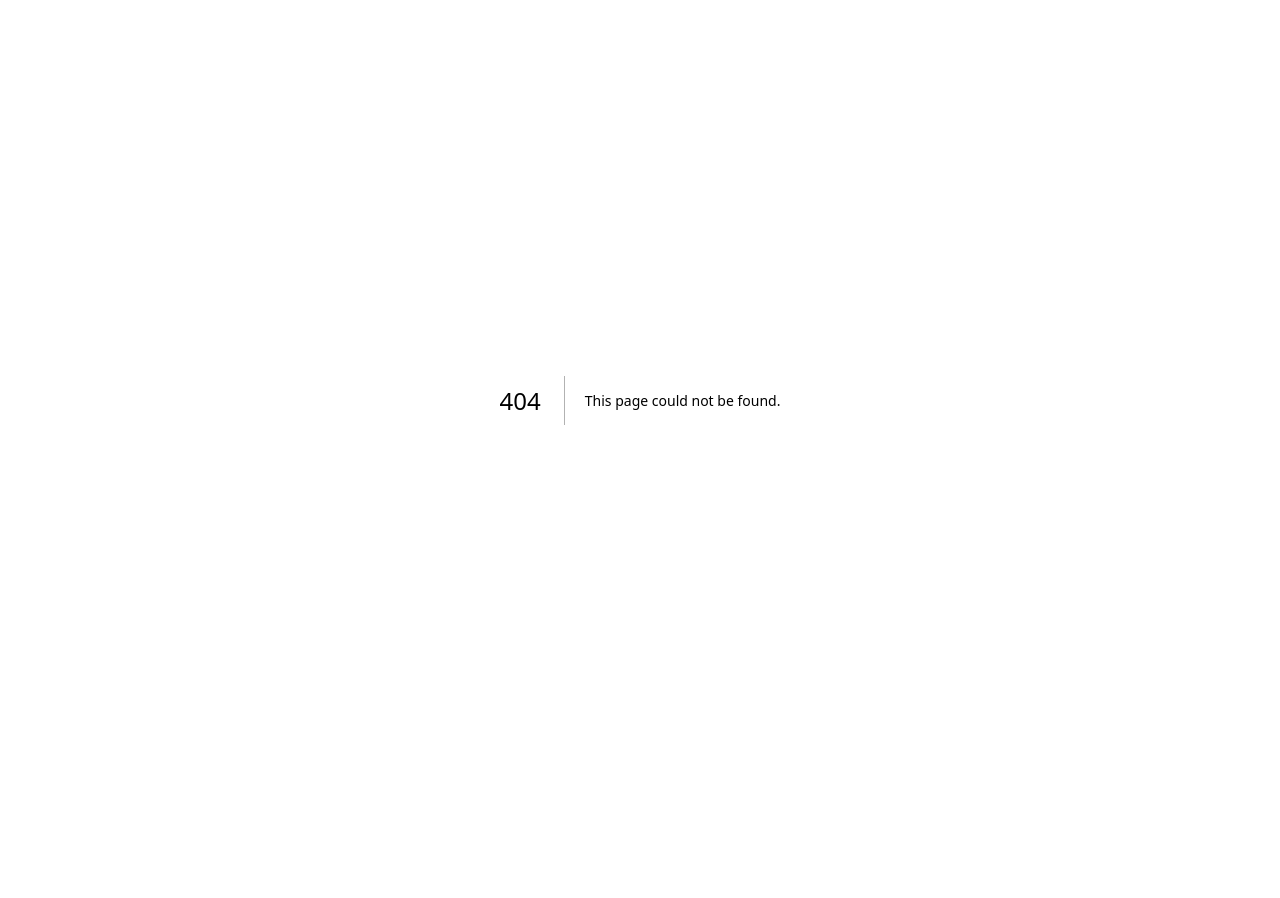
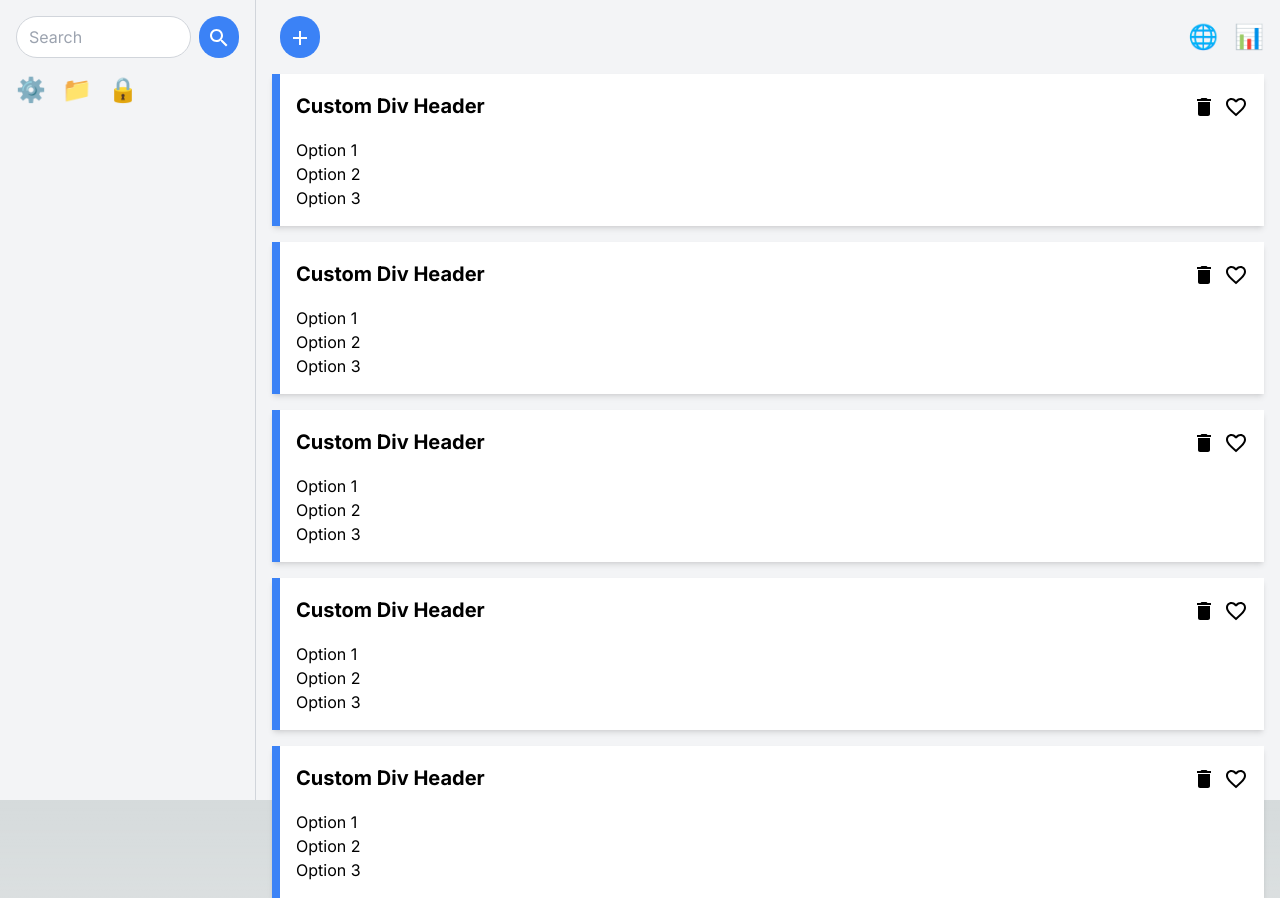
Before and after one commit to Zee-Blazer/NoteBook-App-Web, a Next.js app: page /notes in a window 1280 px wide. Before the commit this address had no page. Before the commit the page ends 800 px from the top, so only its background shows below. Built offline with nearby package versions, Linux system fonts and the light colour scheme.

Commit message:
The structure is coming out well

```diff
--- /dev/null
+++ b/app/auth/forgot/page.tsx
@@ -0,0 +1,35 @@
+
+export default function ForgetPassword() {
+
+    return (
+        <div className="flex items-center justify-center min-h-screen bg-gray-100">
+            <div className="bg-white p-8 rounded shadow-md w-full max-w-md">
+                <h1 className="text-2xl font-bold mb-4">Forgot Password</h1>
+                <form>
+                <div className="mb-4">
+                    <label className="block text-gray-700 text-sm font-bold mb-2" htmlFor="email">
+                    Email
+                    </label>
+                    <input
+                    className="shadow appearance-none border rounded w-full py-2 px-3 text-gray-700 leading-tight focus:outline-none focus:shadow-outline"
+                    id="email"
+                    type="email"
+                    placeholder="Enter your email"
+                    //   value={email}
+                    //   onChange={(e) => setEmail(e.target.value)}
+                    />
+                </div>
+                <div className="flex items-center justify-between">
+                    <button
+                    className="bg-blue-500 hover:bg-blue-700 text-white font-bold py-2 px-4 rounded focus:outline-none focus:shadow-outline"
+                    type="button"
+                    //   onClick={handleForgotPassword}
+                    >
+                    Reset Password
+                    </button>
+                </div>
+                </form>
+            </div>
+        </div>
+    )
+}
--- /dev/null
+++ b/app/auth/login/page.tsx
@@ -0,0 +1,48 @@
+
+export default function Login() {
+
+    return (
+        <div className="flex items-center justify-center min-h-screen bg-gray-100">
+            <div className="bg-white p-8 rounded shadow-md w-full max-w-md">
+                <h1 className="text-2xl font-bold mb-4">Login</h1>
+                <form>
+                <div className="mb-4">
+                    <label className="block text-gray-700 text-sm font-bold mb-2" htmlFor="email">
+                    Email
+                    </label>
+                    <input
+                    className="shadow appearance-none border rounded w-full py-2 px-3 text-gray-700 leading-tight focus:outline-none focus:shadow-outline"
+                    id="email"
+                    type="email"
+                    placeholder="Enter your email"
+                    //   value={email}
+                    //   onChange={(e) => setEmail(e.target.value)}
+                    />
+                </div>
+                <div className="mb-4">
+                    <label className="block text-gray-700 text-sm font-bold mb-2" htmlFor="password">
+                    Password
+                    </label>
+                    <input
+                    className="shadow appearance-none border rounded w-full py-2 px-3 text-gray-700 leading-tight focus:outline-none focus:shadow-outline"
+                    id="password"
+                    type="password"
+                    placeholder="Enter your password"
+                    // value={password}
+                    // onChange={(e) => setPassword(e.target.value)}
+                    />
+                </div>
+                <div className="flex items-center justify-between">
+                    <button
+                    className="bg-blue-500 hover:bg-blue-700 text-white font-bold py-2 px-4 rounded focus:outline-none focus:shadow-outline"
+                    type="button"
+                    // onClick={handleLogin}
+                    >
+                    Log In
+                    </button>
+                </div>
+                </form>
+            </div>
+        </div>
+    )
+}
--- /dev/null
+++ b/app/auth/register/page.tsx
@@ -0,0 +1,48 @@
+
+export default function Register() {
+
+    return (
+        <div className="flex items-center justify-center min-h-screen bg-gray-100">
+            <div className="bg-white p-8 rounded shadow-md w-full max-w-md">
+                <h1 className="text-2xl font-bold mb-4">Register</h1>
+                <form>
+                <div className="mb-4">
+                    <label className="block text-gray-700 text-sm font-bold mb-2" htmlFor="email">
+                    Email
+                    </label>
+                    <input
+                    className="shadow appearance-none border rounded w-full py-2 px-3 text-gray-700 leading-tight focus:outline-none focus:shadow-outline"
+                    id="email"
+                    type="email"
+                    placeholder="Enter your email"
+                    //   value={email}
+                    //   onChange={(e) => setEmail(e.target.value)}
+                    />
+                </div>
+                <div className="mb-4">
+                    <label className="block text-gray-700 text-sm font-bold mb-2" htmlFor="password">
+                    Password
+                    </label>
+                    <input
+                    className="shadow appearance-none border rounded w-full py-2 px-3 text-gray-700 leading-tight focus:outline-none focus:shadow-outline"
+                    id="password"
+                    type="password"
+                    placeholder="Enter your password"
+                    // value={password}
+                    // onChange={(e) => setPassword(e.target.value)}
+                    />
+                </div>
+                <div className="flex items-center justify-between">
+                    <button
+                    className="bg-blue-500 hover:bg-blue-700 text-white font-bold py-2 px-4 rounded focus:outline-none focus:shadow-outline"
+                    type="button"
+                    // onClick={handleLogin}
+                    >
+                    Register
+                    </button>
+                </div>
+                </form>
+            </div>
+        </div>
+    )
+}
--- a/app/globals.css
+++ b/app/globals.css
@@ -10,9 +10,9 @@
 
 @media (prefers-color-scheme: dark) {
   :root {
-    --foreground-rgb: 255, 255, 255;
-    --background-start-rgb: 0, 0, 0;
-    --background-end-rgb: 0, 0, 0;
+    --foreground-rgb: #878787;
+    --background-start-rgb: #E2E9EB;
+    --background-end-rgb: #E2E9EB;
   }
 }
 
--- a/app/layout.tsx
+++ b/app/layout.tsx
@@ -5,7 +5,7 @@ import "./globals.css";
 const inter = Inter({ subsets: ["latin"] });
 
 export const metadata: Metadata = {
-  title: "Create Next App",
+  title: "Notebook App",
   description: "Generated by create next app",
 };
 
--- /dev/null
+++ b/app/notes/div-cont.tsx
@@ -0,0 +1,34 @@
+
+// Icons
+import DeleteIcon from '@mui/icons-material/Delete';
+import FavoriteIcon from '@mui/icons-material/Favorite';
+import FavoriteBorderIcon from '@mui/icons-material/FavoriteBorder';
+
+export default function DivCont() {
+
+    return (
+        <div className="border-l-8 bg-white mt-4 shadow-md border-blue-500 p-4">
+            {/* Header Section */}
+            <div className="flex items-center justify-between mb-4">
+                {/* Title at the top left */}
+                <h2 className="text-xl font-bold">Custom Div Header</h2>
+                {/* Two Material UI Icons at the bottom left */}
+                <div className="flex items-end">
+                <div className="text-2xl mr-2">
+                    <DeleteIcon />
+                </div>
+                <div className="text-2xl">
+                    <FavoriteBorderIcon />
+                </div>
+                </div>
+            </div>
+            {/* Remaining Options at the bottom */}
+            <div>
+                {/* Add your content or options here */}
+                <p>Option 1</p>
+                <p>Option 2</p>
+                <p>Option 3</p>
+            </div>
+        </div>
+    )
+}
--- /dev/null
+++ b/app/notes/page.tsx
@@ -0,0 +1,65 @@
+
+// Icons
+// import { Search, Add, Favorite, Settings } from '@material-ui/icons';
+import AddIcon from '@mui/icons-material/Add';
+import SearchIcon from '@mui/icons-material/Search';
+import FavoriteIcon from '@mui/icons-material/Favorite';
+import SettingsIcon from '@mui/icons-material/Settings';
+
+// Component
+import DivCont from './div-cont';
+
+export default function Notes() {
+
+    return (
+        <div className="lg:flex h-screen bg-gray-100 block">
+      {/* Left Container (20%) */}
+      <div className="lg:w-1/5 p-4 border-r border-gray-300 overflow-y-auto">
+        <div className="flex items-center mb-4">
+          <input
+            type="text"
+            placeholder="Search"
+            className="w-full px-3 py-2 border border-gray-300 rounded-full focus:outline-none focus:border-blue-500"
+          />
+          <button className="ml-2 p-2 bg-blue-500 text-white rounded-full">
+            <SearchIcon />
+          </button>
+        </div>
+        {/* Iconed Options */}
+        <div className="flex items-center space-x-4">
+          {/* Add your icon options here */}
+          <div className="text-2xl">⚙️</div>
+          <div className="text-2xl">📁</div>
+          <div className="text-2xl">🔒</div>
+        </div>
+      </div>
+
+      {/* Right Container (75%) */}
+      <div className="lg:w-4/5 p-4">
+        {/* Top Flex (Left Icon + Right Divs) */}
+        <div className="flex items-center justify-between mb-4">
+          <div className="flex items-center">
+            {/* Left Icon (Material UI Icon) */}
+            <button className="ml-2 p-2 bg-blue-500 text-white rounded-full">
+                <AddIcon />
+            </button>
+          </div>
+          {/* Two Right Divs */}
+          <div className="flex items-center space-x-4">
+            <div className="text-2xl">🌐</div>
+            <div className="text-2xl">📊</div>
+          </div>
+        </div>
+        {/* Other Divs Below Top Flex */}
+        <div className="">
+          {/* Add your content divs here */}
+          <DivCont />
+          <DivCont />
+          <DivCont />
+          <DivCont />
+          <DivCont />
+        </div>
+      </div>
+    </div>
+    )
+}
```
Also changed, not shown: package.json (+9 -5 lines), 1 other file (tests, documents, lock files or other folders).
